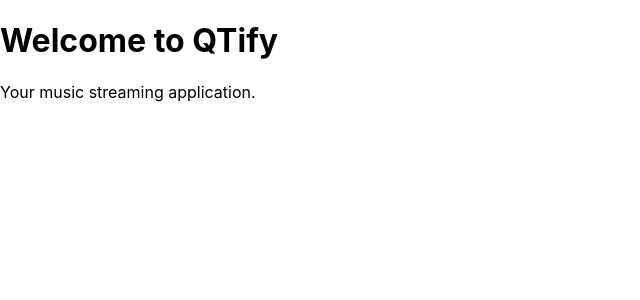
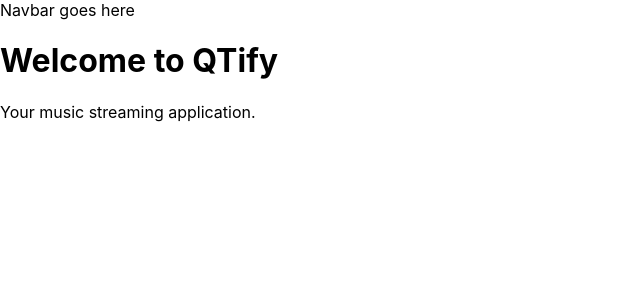
Before and after one commit to jisshub/qtify-frontend-app-crio, a React (Create React App) app: page / in a window 1280 px wide. Shown: the top 300 px of the page, without its empty margins (0-640 px from the left). Built offline with nearby package versions, Linux system fonts and the light colour scheme.

Commit message:
commit all changes

```diff
--- a/src/App.jsx
+++ b/src/App.jsx
@@ -1,9 +1,11 @@
 import React from 'react';
 import './App';
+import Navbar from './components/Navbar';
 
 function App() {
   return (
     <div className="App">
+      <Navbar />
       <header className="App-header">
         <h1>Welcome to QTify</h1>
         <p>Your music streaming application.</p>
--- a/src/components/Navbar.jsx
+++ b/src/components/Navbar.jsx
@@ -0,0 +1,11 @@
+import React from 'react'
+
+const Navbar = () => {
+  return (
+    <div>
+      Navbar goes here
+    </div>
+  )
+}
+
+export default Navbar
```
